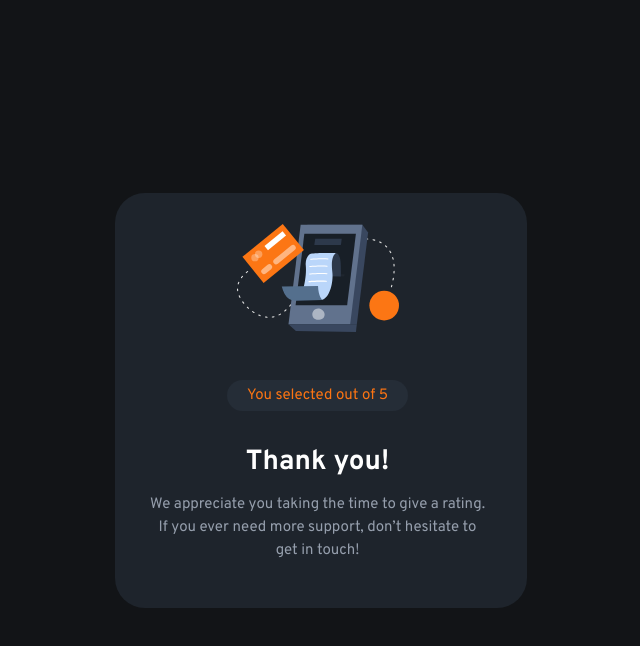
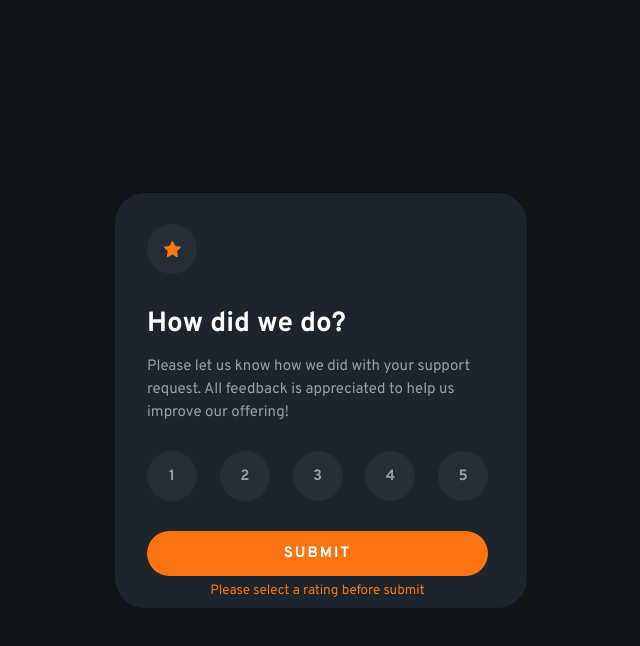
Before and after one commit to mathieuc22/interactive-rating-component-main, a Vue app: page / in a window 1280 px wide. Both pictures are taken after a click on the button "SUBMIT". Shown: the top 646 px of the page, without its empty margins (319-959 px from the left). Built offline with nearby package versions, Linux system fonts and the light colour scheme.

Commit message:
Validation component

```diff
--- a/src/components/Rating.vue
+++ b/src/components/Rating.vue
@@ -10,17 +10,18 @@
       Please let us know how we did with your support request. All feedback is appreciated to help us improve our
       offering!
     </p>
-    <form @submit.prevent novalidate>
+    <form class="card__form" @submit.prevent novalidate>
       <div class="card__rating">
         <RadioInput v-for="n in 5" :modelValue="n" :key="n" v-model="selectedValue">
         </RadioInput>
       </div>
-      <button @click="modal = !modal" class="button">
+      <button @click="showModal" class="button">
         Submit
       </button>
+      <ValidationError v-if="error"></ValidationError>
     </form>
   </div>
-  <ThankYou v-if="modal" :value="selectedValue" ></ThankYou>
+  <ThankYou v-if="modal" :value="selectedValue"></ThankYou>
 
 </template>
 
@@ -28,8 +29,19 @@
 import { ref } from 'vue';
 import RadioInput from './RadioInput.vue';
 import ThankYou from './ThankYou.vue';
+import ValidationError from './ValidationError.vue';
 
-let modal = ref(false)
+const modal = ref(false)
+const error = ref(false)
+const selectedValue = ref('')
+
+function showModal() {
+  if (selectedValue.value) {
+    modal.value = !modal.value
+  } else {
+    error.value = !error.value
+  }
+}
 
 </script>
 
@@ -60,6 +72,10 @@ let modal = ref(false)
   &__description {
     margin-bottom: 15px;
     line-height: 23px;
+  }
+
+  &__form {
+    position: relative;
   }
 
   &__rating {
--- /dev/null
+++ b/src/components/ValidationError.vue
@@ -0,0 +1,14 @@
+<template>
+    <p class="error">Please select a rating before submit</p>
+</template>
+
+<style lang="scss" scoped>
+.error {
+    width: 100%;
+    font-size: 0.9em;
+    position: absolute;
+    bottom: -23px;
+    color: $color-primary-Orange;
+    text-align: center;
+}
+</style>
```
